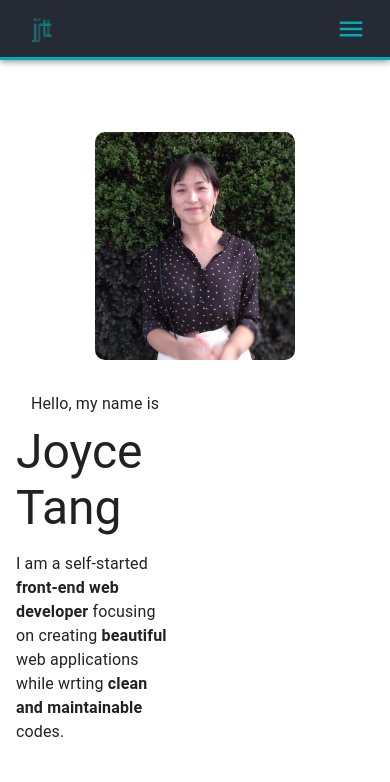
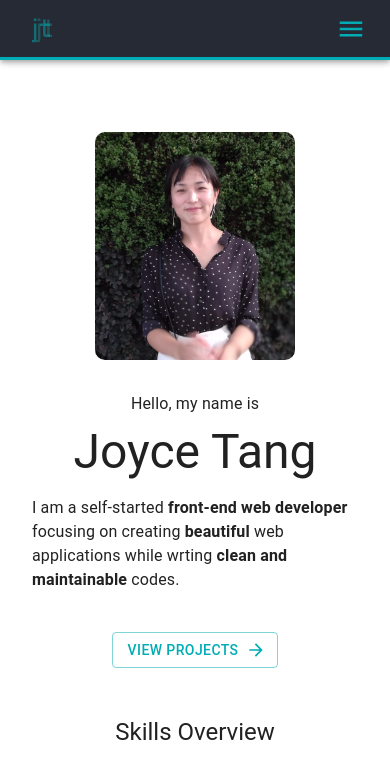
Before and after one commit to joycethh/portflio, a React (Create React App) app: page / in a window 390 px wide. Shown: the top 782 px of the page. Built offline with nearby package versions, Linux system fonts and the light colour scheme.

Commit message:
fix  bio section align issue for small screen

```diff
--- a/src/home/Elements.js
+++ b/src/home/Elements.js
@@ -12,6 +12,8 @@ export const BioBox = styled(Box)(({ theme }) => ({
   [theme.breakpoints.down("md")]: {
     display: "flex",
     justifyContent: "center",
+    paddingLeft: theme.spacing(2),
+    paddingRight: theme.spacing(2),
   },
 }));
 
```
